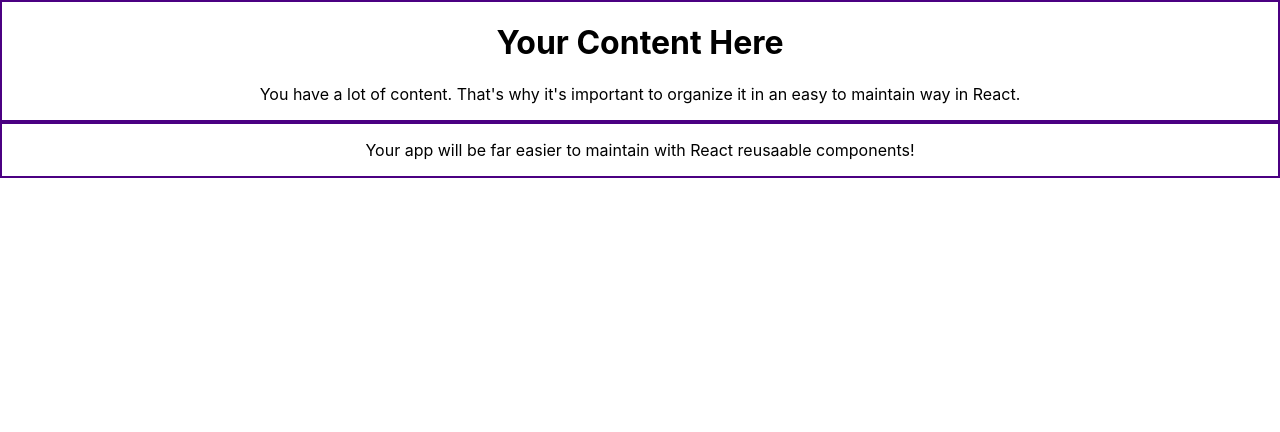
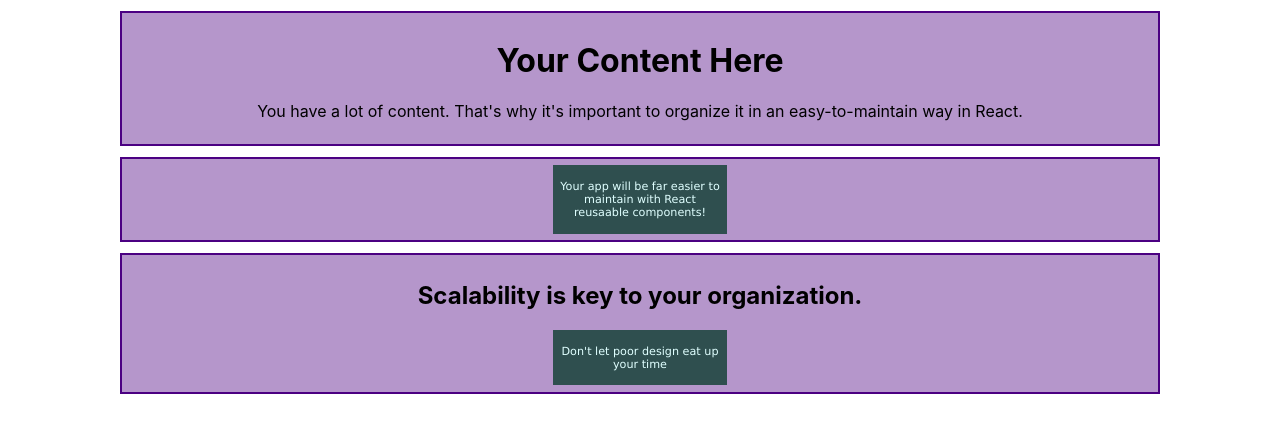
Before and after one commit to cvs181801/react-reusable-components, a React (Create React App) app: page / in a window 1280 px wide. Shown: the top 432 px of the page. Built offline with nearby package versions, Linux system fonts and the light colour scheme.

Commit message:
add some style to make the children easier to see

```diff
--- a/src/App.js
+++ b/src/App.js
@@ -6,12 +6,19 @@
     <div className="App">
       <Shape>
           <h1>Your Content Here</h1>
-          <p>You have a lot of content.  That's why it's important to organize it in an easy to maintain way in React.</p>
+          <p>You have a lot of content.  That's why it's important to organize it in an easy-to-maintain way in React.</p>
       </Shape>
 
       <Shape>
-          <div>
+          <div className="shape__child">
             <p>Your app will be far easier to maintain with React reusaable components!</p>
+          </div>
+      </Shape>
+
+      <Shape>
+        <h2>Scalability is key to your organization.</h2>
+          <div className="shape__child">
+            <p>Don't let poor design eat up your time</p>
           </div>
       </Shape>
 
--- a/src/index.css
+++ b/src/index.css
@@ -14,4 +14,21 @@
 
 .shape {
   border: 2px solid indigo;
+  background-color: rgba(76, 0, 130, 0.411);
+  margin: .7em auto .7em auto;
+  padding: .4em;
+  max-width: 80%;
+
 }
+
+.shape__child {
+  max-width: 15em;
+  max-height: 15em;
+  font-size: .7rem;
+  color:lightcyan;
+  background-color: darkslategray;
+  text-align: center;
+  margin: 0 auto;
+  padding: .3em;
+  font-family:Verdana, Geneva, Tahoma, sans-serif;
+}
```
